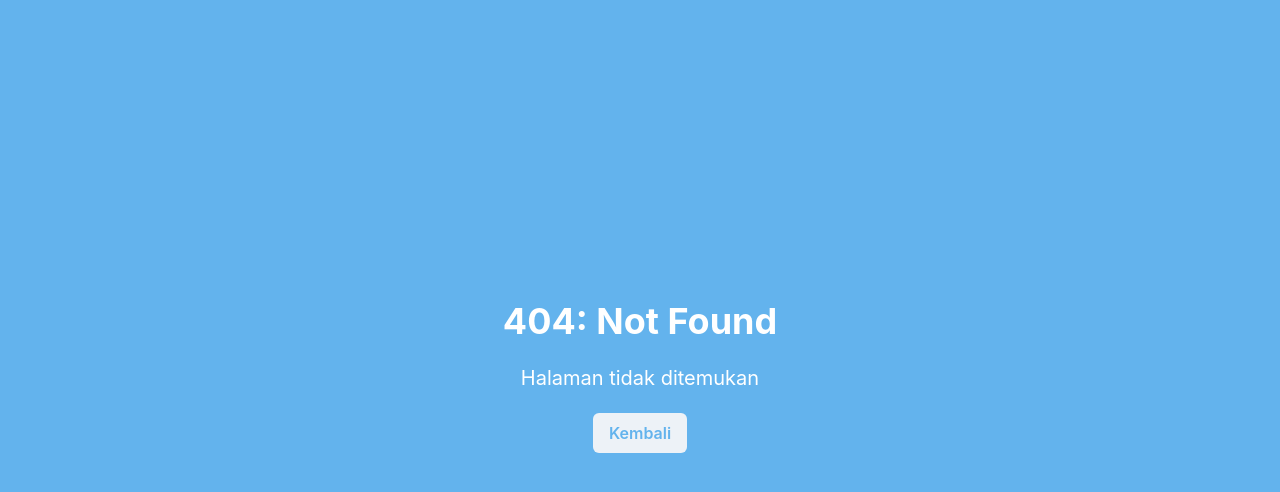
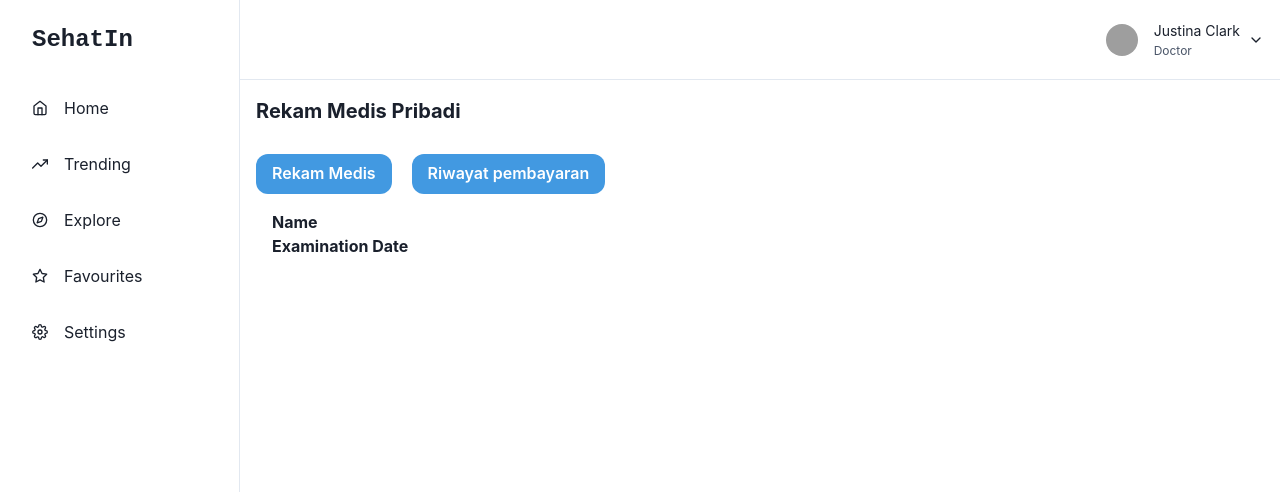
Before and after one commit to gg2-sehatin/sehatin, a React (Create React App) app: page /emr-pasien in a window 1280 px wide. Before the commit this address had no page. Shown: the top 492 px of the page. Built offline with nearby package versions, Linux system fonts and the light colour scheme; grey boxes are pictures that could not be loaded.

Commit message:
create patient emr page

```diff
--- /dev/null
+++ b/src/pages/PatientPage/billPayment/index.tsx
@@ -0,0 +1,45 @@
+import { Text, Button, Image } from "@chakra-ui/react";
+import SidebarWithHeader from "components/Sidebar";
+import image from "assets/riwayat-pembayaran.png";
+
+export default function BillPayment() {
+  return (
+    <SidebarWithHeader>
+      <Text fontSize="xl" fontWeight="bold" mb="8px">
+        Rekam Medis Pribadi
+      </Text>
+      <Button
+        mt={5}
+        mr={5}
+        w={"half"}
+        bg={"blue.400"}
+        color={"white"}
+        rounded={"xl"}
+        _hover={{
+          bg: "blue.500",
+        }}
+        _focus={{
+          bg: "blue.500",
+        }}
+      >
+        Rekam Medis
+      </Button>
+      <Button
+        mt={5}
+        w={"half"}
+        bg={"blue.400"}
+        color={"white"}
+        rounded={"xl"}
+        _hover={{
+          bg: "blue.500",
+        }}
+        _focus={{
+          bg: "blue.500",
+        }}
+      >
+        Riwayat pembayaran
+      </Button>
+      <Image mt={10} src={image} alt="Riwayat pembayaran" />
+    </SidebarWithHeader>
+  );
+}
--- /dev/null
+++ b/src/pages/PatientPage/emrPatient/index.tsx
@@ -0,0 +1,55 @@
+import { Text, Button, ListItem, UnorderedList } from "@chakra-ui/react";
+import SidebarWithHeader from "components/Sidebar";
+
+export default function EmrPatient() {
+  return (
+    <SidebarWithHeader>
+      <Text fontSize="xl" fontWeight="bold" mb="8px">
+        Rekam Medis Pribadi
+      </Text>
+      <Button
+        mt={5}
+        mr={5}
+        w={"half"}
+        bg={"blue.400"}
+        color={"white"}
+        rounded={"xl"}
+        _hover={{
+          bg: "blue.500",
+        }}
+        _focus={{
+          bg: "blue.500",
+        }}
+      >
+        Rekam Medis
+      </Button>
+      <Button
+        mt={5}
+        w={"half"}
+        bg={"blue.400"}
+        color={"white"}
+        rounded={"xl"}
+        _hover={{
+          bg: "blue.500",
+        }}
+        _focus={{
+          bg: "blue.500",
+        }}
+      >
+        Riwayat pembayaran
+      </Button>
+      <UnorderedList display="table" listStyleType="none" mt="1rem">
+        <ListItem display="table-row">
+          <Text display="table-cell" pr="4em" fontWeight="bold">
+            Name
+          </Text>
+        </ListItem>
+        <ListItem display="table-row">
+          <Text display="table-cell" pr="4em" fontWeight="bold">
+            Examination Date
+          </Text>
+        </ListItem>
+      </UnorderedList>
+    </SidebarWithHeader>
+  );
+}
--- a/src/routers/index.tsx
+++ b/src/routers/index.tsx
@@ -13,6 +13,10 @@ import RegistrationSuccess from "pages/PatientPage/ReservationStatusSuccessRegis
 
 //PatientQueueStatus
 import QueueStatus from "pages/PatientPage/queueStatus";
+
+//PatientPersonalMedicalRecords
+import EmrPatient from "pages/PatientPage/emrPatient";
+import BillPayment from "pages/PatientPage/billPayment";
 
 // Administrator
 import AdminHome from "pages/administration";
@@ -56,6 +60,10 @@ const Routers = () => {
         {/* PatientQueueStatus Routes */}
         <Route path="/queue" element={<QueueStatus />} />
 
+        {/* PatientPersonalMedicalRecord Routes */}
+        <Route path="/emr-pasien" element={<EmrPatient />} />
+        <Route path="/payment-history" element={<BillPayment />} />
+
         <Route path="/" element={<Login />} />
         <Route path="/daftar" element={<Register />} />
 
```
Also changed, not shown: src/assets/riwayat-pembayaran.png (added).
